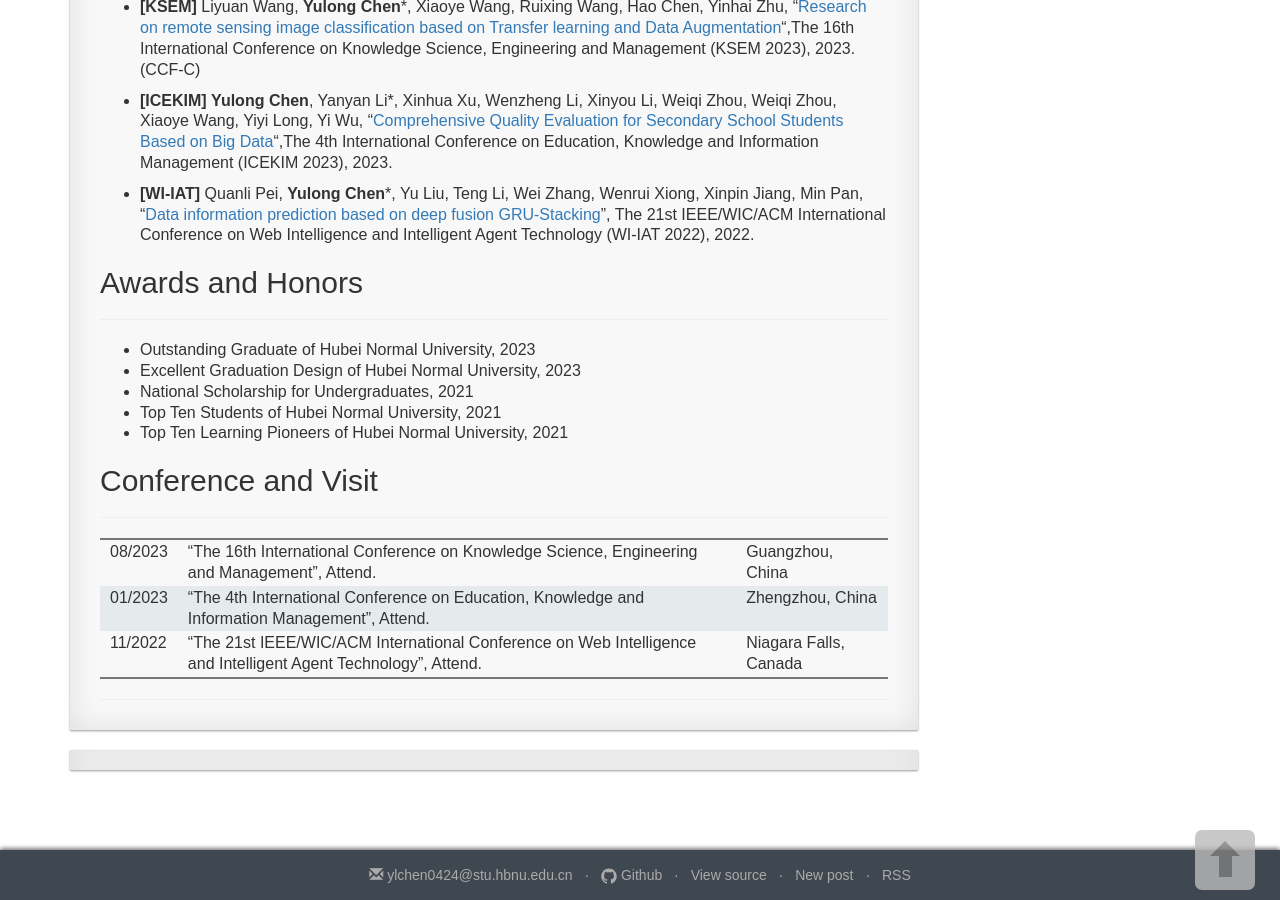
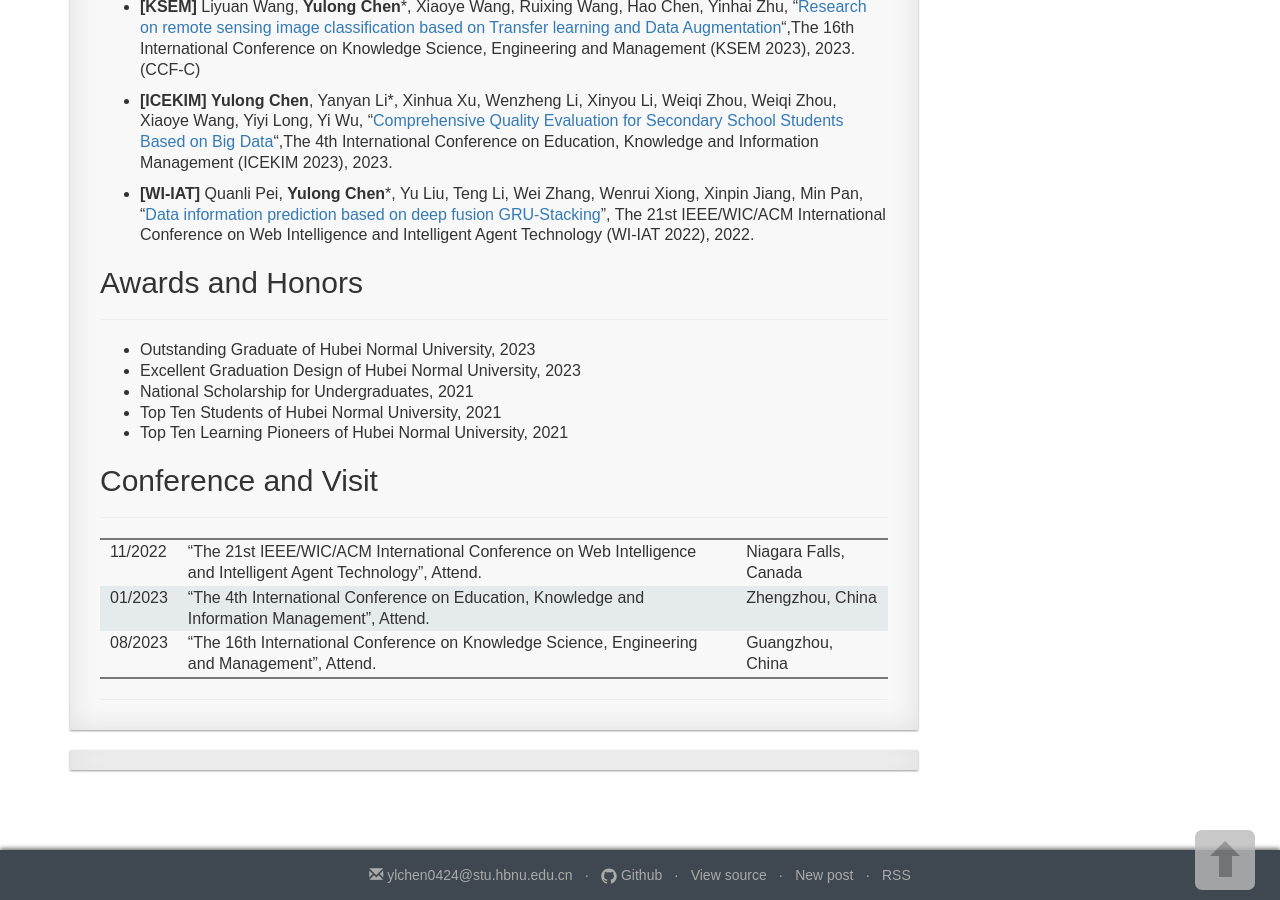
Before and after one commit to yulongC/yulongC.github.io, a Jekyll site: the page built from pages/1_homepage.md, in a window 1280 px wide and 900 px high, scrolled down 858 px. Built offline with Jekyll 4.4.1, drawn with Linux system fonts in a browser that asks for light colours; comment, search, counter and statistics services are not loaded.

```diff
--- a/pages/1_homepage.md
+++ b/pages/1_homepage.md
@@ -55,6 +55,6 @@ permalink: /homepage/
 
 ---
 
+|11/2022|"The 21st IEEE/WIC/ACM International Conference on Web Intelligence and Intelligent Agent Technology", Attend. |Niagara Falls, Canada
+|01/2023|"The 4th International Conference on Education, Knowledge and Information Management", Attend. |Zhengzhou, China
 |08/2023|"The 16th International Conference on Knowledge Science, Engineering and Management", Attend. |Guangzhou, China
-|01/2023|"The 4th International Conference on Education, Knowledge and Information Management", Attend. |Zhengzhou, China
-|11/2022|"The 21st IEEE/WIC/ACM International Conference on Web Intelligence and Intelligent Agent Technology", Attend. |Niagara Falls, Canada
```
